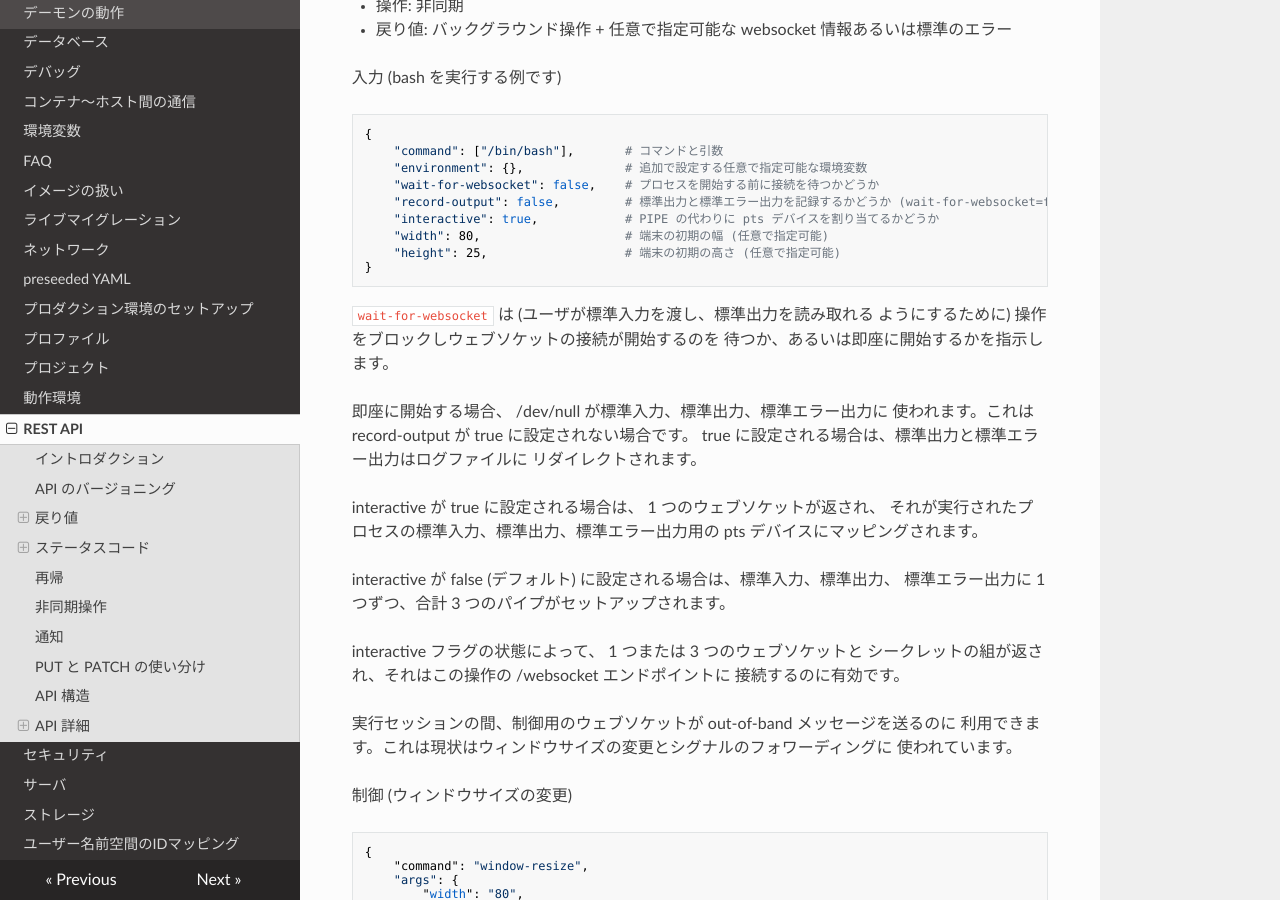
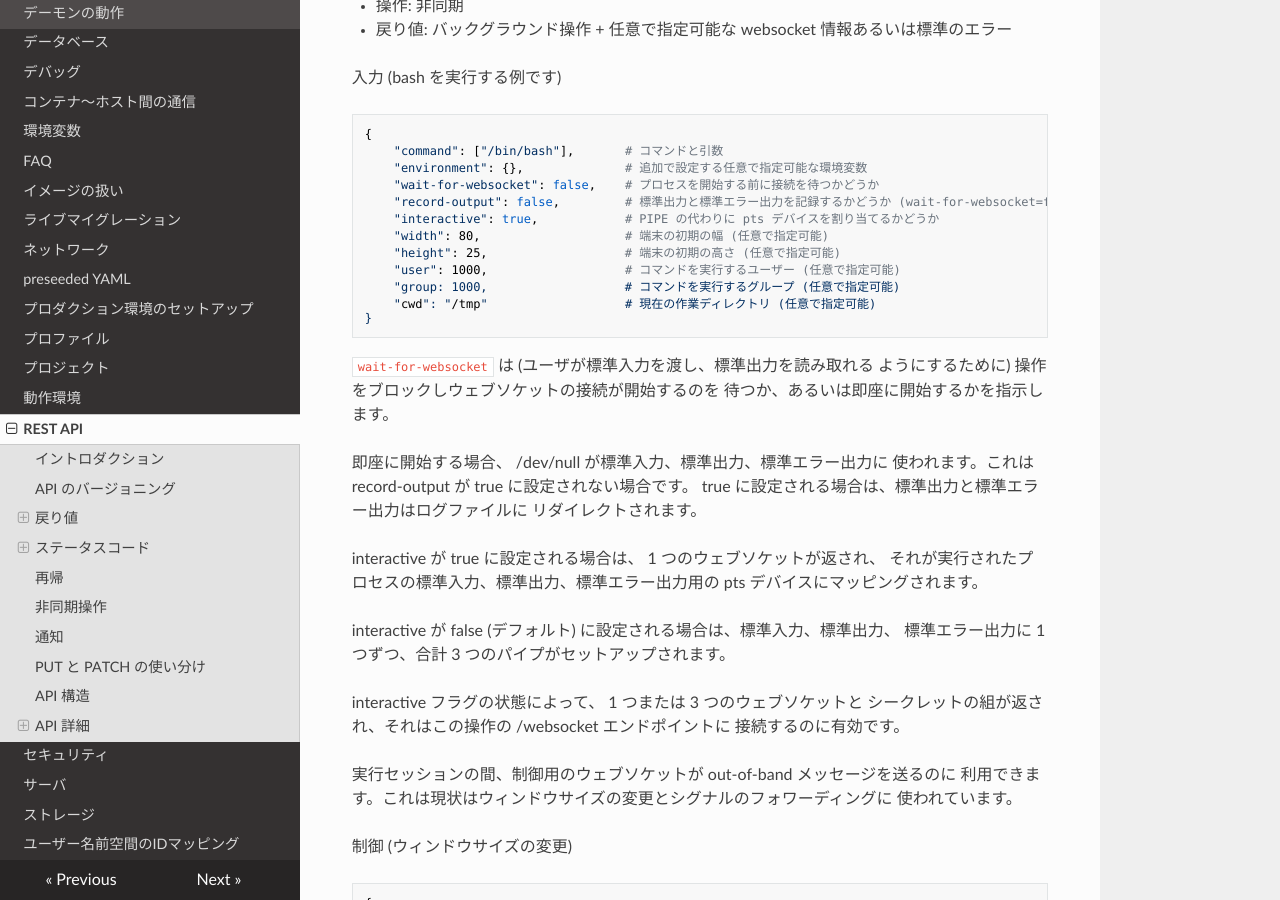
Before and after one commit to lxc-jp/lxd-ja, an MkDocs documentation site: the page built from doc/rest-api.md, in a window 1280 px wide and 900 px high, scrolled down 18622 px. Built offline with MkDocs 1.6.1, drawn with Linux system fonts in a browser that asks for light colours; nearby versions of some CDN libraries; old or Windows-style settings are respelled for this version of MkDocs.

Commit message:
Update {environment,rest-api,server}.md to upstream at 2019-07-11
Signed-off-by: KATOH Yasufumi <karma@jazz.email.ne.jp>

```diff
--- a/doc/rest-api.md
+++ b/doc/rest-api.md
@@ -1427,6 +1427,9 @@ Input (run bash):
         "interactive": true,            # PIPE の代わりに pts デバイスを割り当てるかどうか
         "width": 80,                    # 端末の初期の幅 (任意で指定可能)
         "height": 25,                   # 端末の初期の高さ (任意で指定可能)
+        "user": 1000,                   # コマンドを実行するユーザー (任意で指定可能)
+        "group: 1000,                   # コマンドを実行するグループ (任意で指定可能)
+        "cwd": "/tmp"                   # 現在の作業ディレクトリ (任意で指定可能)
     }
 
 <!--
@@ -1438,6 +1441,9 @@ Input (run bash):
         "interactive": true,            # Whether to allocate a pts device instead of PIPEs
         "width": 80,                    # Initial width of the terminal (optional)
         "height": 25,                   # Initial height of the terminal (optional)
+        "user": 1000,                   # User to run the command as (optional)
+        "group: 1000,                   # Group to run the command as (optional)
+        "cwd": "/tmp"                   # Current working directory (optional)
     }
 -->
 
```
Also changed, not shown: doc/environment.md (+1 -1 lines), doc/server.md (+1 -1 lines).
